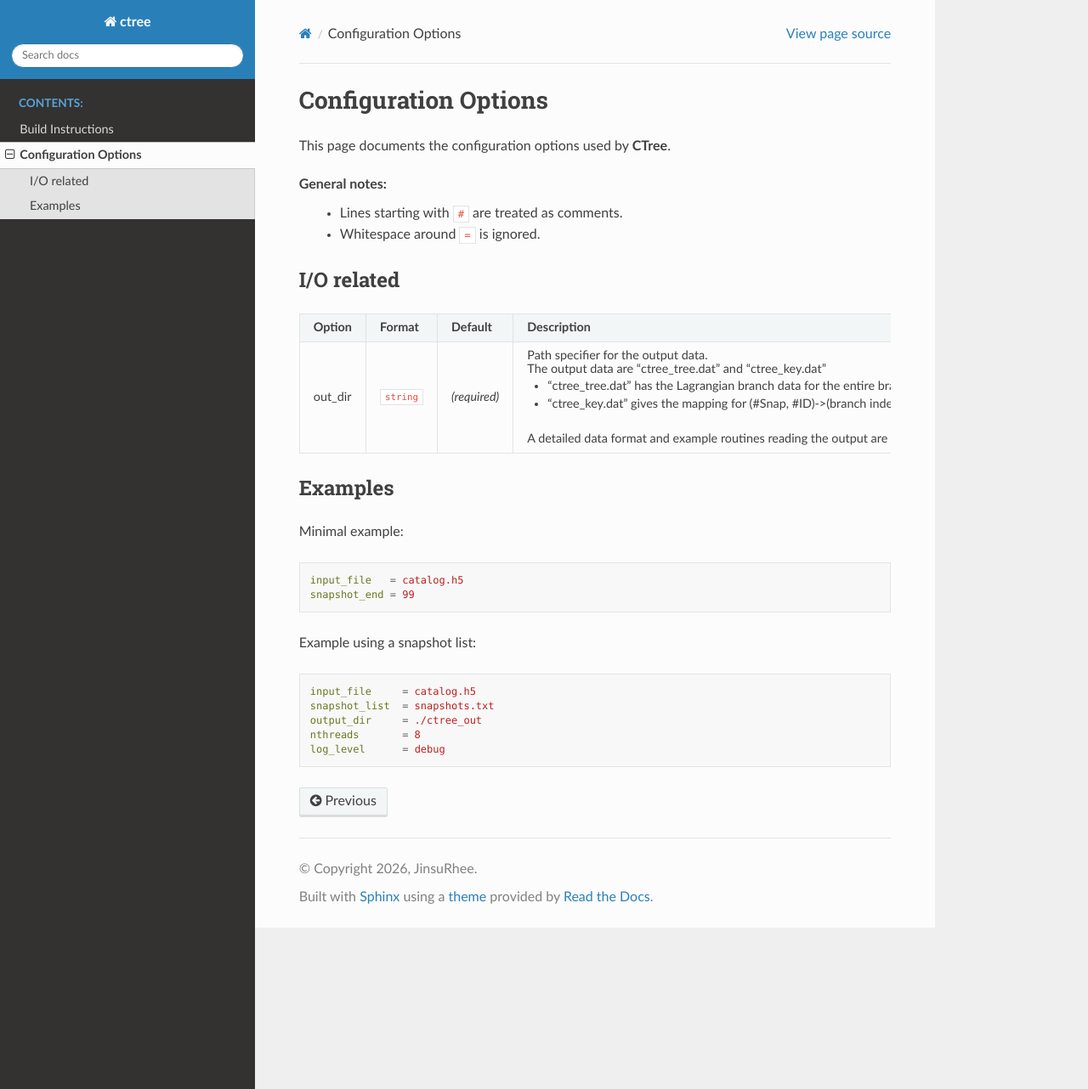
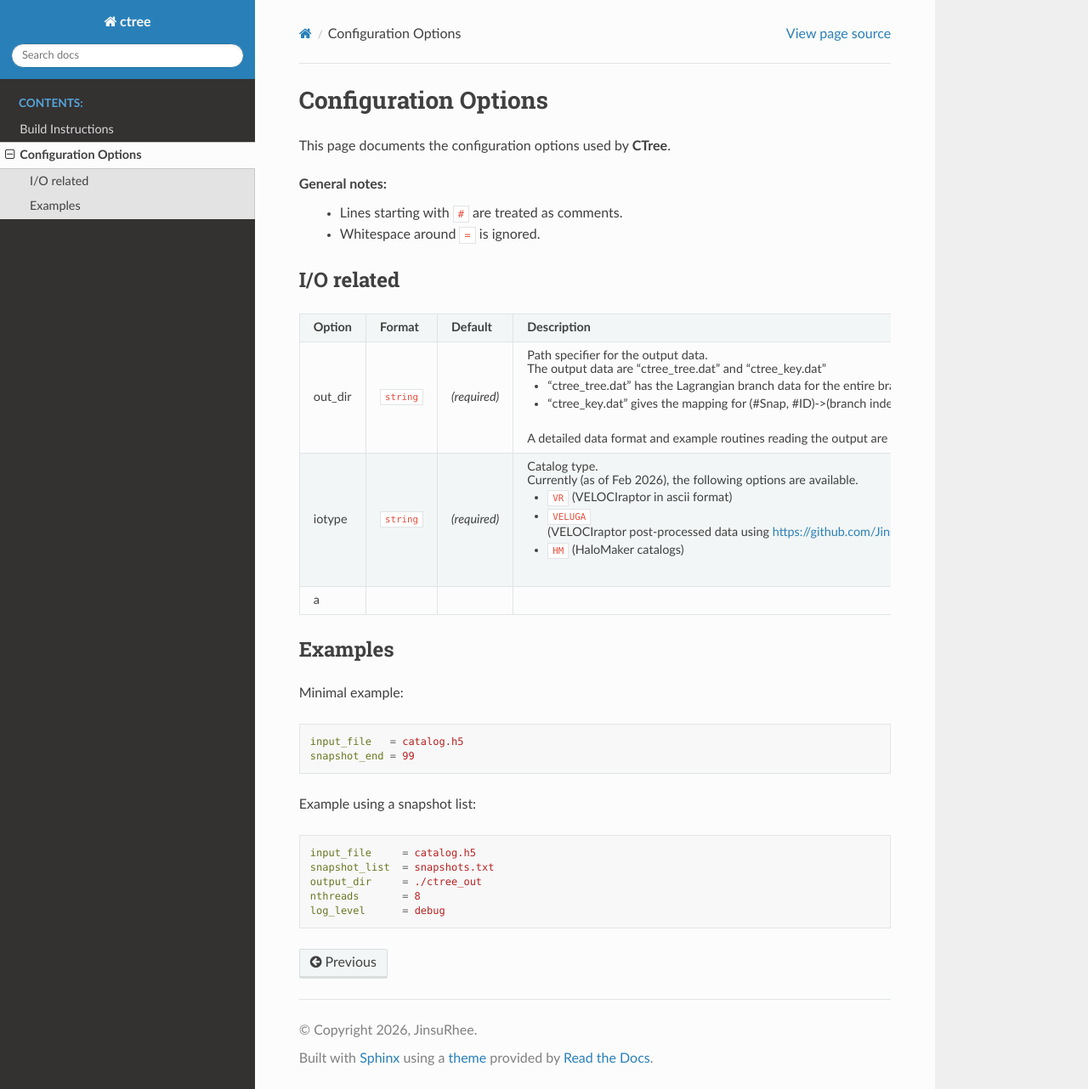
Before and after one commit to JinsuRhee/VELUGA-CTree, a Sphinx documentation site: the page built from docs/configuration.rst, in a window 1280 px wide and 1282 px high. Shown: the whole window at 85% size. Built offline with Sphinx 7.4.7 and the Read the Docs theme 3.1.0, drawn with Linux system fonts in a browser that asks for light colours; pages that are not in the unit, such as notebooks, are missing from menus.

Commit message:
(Manuel) configuration (ing)

```diff
--- a/docs/configuration.rst
+++ b/docs/configuration.rst
@@ -31,7 +31,21 @@ I/O related
 
        A detailed data format and example routines reading the output are given :output:
 
+   * - iotype
+     - ``string``
+     - *(required)*
+     - Catalog type.
 
+       Currently (as of Feb 2026), the following options are available.
+
+       - ``VR`` (VELOCIraptor in ascii format)
+       - ``VELUGA`` (VELOCIraptor post-processed data using https://github.com/JinsuRhee/VELUGA)
+       - ``HM`` (HaloMaker catalogs)
+
+   * - a
+     -
+     -
+     -
 
 Examples
 --------
```
